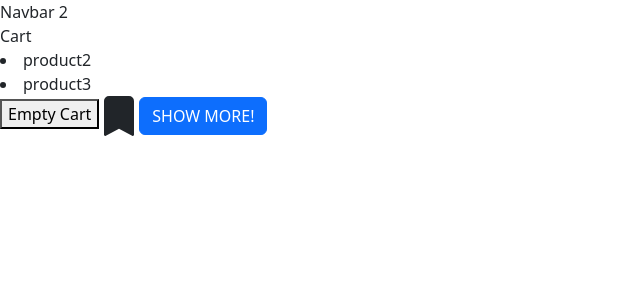
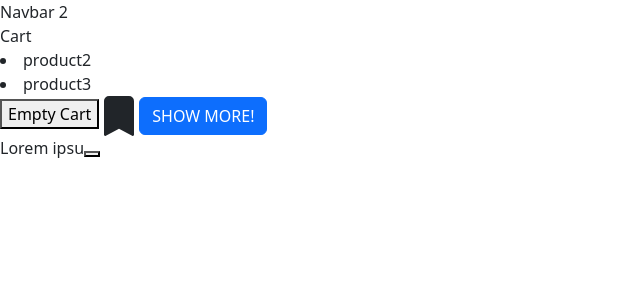
Before and after one commit to HigherIB/react-app-workable, a React (Vite) app: page / in a window 1280 px wide. Shown: the top 300 px of the page, without its empty margins (0-640 px from the left). Built offline with nearby package versions, Linux system fonts and the light colour scheme.

Commit message:
expandableText

```diff
--- a/src/App.tsx
+++ b/src/App.tsx
@@ -6,12 +6,26 @@ import Button from "./components/Button";
 import Like from "./components/Like";
 import NavBar from "./components/NavBar";
 import Cart from "./components/Cart";
-
+import ExpandableText from "./components/ExpandableText"
 
 function App(){
   const [alertVisible, setAlertVisibility] = useState(false)
   const [cartItems, setCartItems] = useState(['product2', 'product3'])
+  const [game, setGame] = useState({
+    id:1,
+    player: {
+      name: 'John'
+    }
+  })
 
+  const [maxChar, setMaxChar] = useState(10);
+  const handleClick = () => {
+    setGame({...game, player: { name: "bob"}})
+  }
+
+  const handleExpand = () => {
+    if(maxChar) setMaxChar(100);
+  }
   return (
     <div>
       <NavBar cartItemsCount={cartItems.length}/>
@@ -22,8 +36,11 @@ function App(){
       <Alert onClose={() => setAlertVisibility(false)}>
         check this alert
       </Alert>}
+      <Button onClick={() => setAlertVisibility(true)}>SHOW MORE!</Button>
 
-      <Button onClick={() => setAlertVisibility(true)}>SHOW MORE!</Button>
+      <ExpandableText onClick={handleExpand} charCount={maxChar}>
+        Lorem ipsum dolor sit, amet consectetur adipisicing elit. Cum quisquam quidem officia eos maiores sunt, ex pariatur tempore autem rerum quos perspiciatis obcaecati optio animi nemo et eum id? Autem!
+      </ExpandableText>
     </div>
   )
 }
--- /dev/null
+++ b/src/components/ExpandableText.tsx
@@ -0,0 +1,14 @@
+interface Props {
+    children: string;
+    onClick: () => void;
+    charCount: number;
+}
+
+const ExpandableText = ({ children, onClick, charCount} : Props) => {
+    return <div>
+        {children.slice(0, charCount)}
+        <button type="button" onClick={onClick}>{}</button>
+    </div>
+}
+
+export default ExpandableText
```
